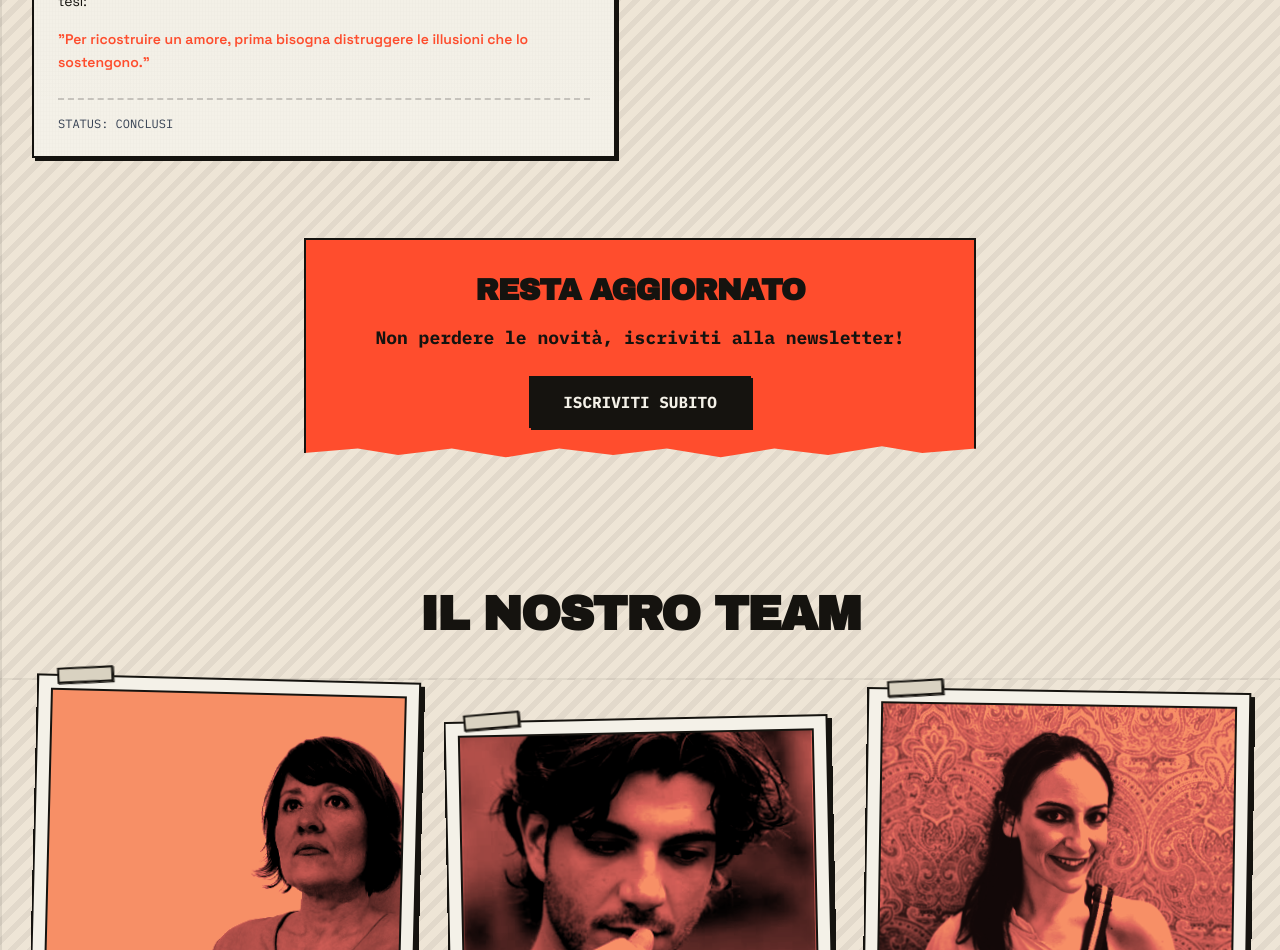
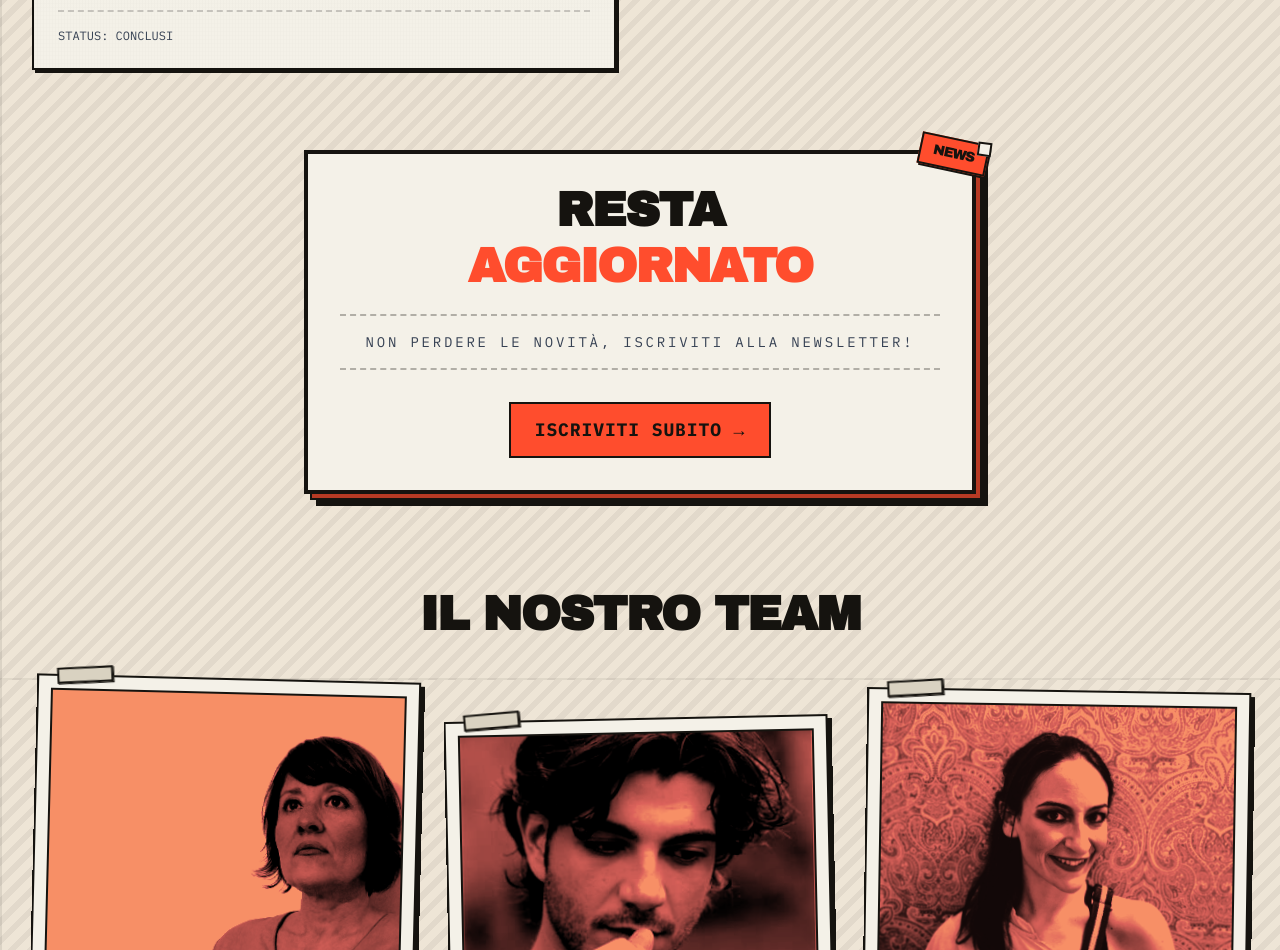
Before and after one commit to msagliocco/lascompagnia-dev, a React (Vite) app: page / in a window 1280 px wide. Shown: the part 3320-4270 px from the top of the page. Built offline with nearby package versions, Linux system fonts and the light colour scheme.

Commit message:
Fix mobile layout issues, enable pinch zoom, fix card clipping, and redesign newsletter block with brutalist aesthetic

```diff
--- a/index.html
+++ b/index.html
@@ -12,7 +12,7 @@
     </script>
     <meta charset="UTF-8" />
     <link rel="icon" type="image/svg+xml" href="/vite.svg" />
-    <meta name="viewport" content="width=device-width, initial-scale=1.0" />
+    <meta name="viewport" content="width=device-width, initial-scale=1.0, maximum-scale=5.0, user-scalable=yes" />
     <title>Teatro italiano a Bruxelles | La Scompagnia</title>
     <meta name="google-site-verification" content="rRm1f4R39xB3eHXroBEpG47CTiJj9OuIiZO7WBWmxeg" />
 
--- a/src/App.tsx
+++ b/src/App.tsx
@@ -25,7 +25,7 @@ function App() {
     <div className="min-h-screen flex flex-col relative text-pitch-black bg-brutalist-wall">
       <BackgroundOrnaments />
       <Header />
-      <main className="flex-grow z-10 pt-20 pb-12 px-4 max-w-7xl mx-auto w-full">
+      <main className="flex-grow z-10 pt-14 pb-12 px-4 max-w-7xl mx-auto w-full">
         <Home />
         <OurStory />
         <Shows />
--- a/src/components/Booking.tsx
+++ b/src/components/Booking.tsx
@@ -1,6 +1,6 @@
 const Booking = () => {
   return (
-    <section id="booking" className="py-16">
+    <section id="booking" className="py-12">
       <div className="container mx-auto px-4">
         <h2 className="text-4xl md:text-5xl font-black mb-16 text-center uppercase tracking-tight text-pitch-black">
           Biglietti
--- a/src/components/Gallery.tsx
+++ b/src/components/Gallery.tsx
@@ -87,7 +87,7 @@ const Gallery = () => {
   const [selectedImage, setSelectedImage] = useState<string | null>(null);
 
   return (
-    <section id="gallery" className="py-16">
+    <section id="gallery" className="py-12">
       <div className="container mx-auto px-4">
         <h2 className="text-4xl md:text-5xl font-black mb-16 text-center uppercase tracking-tight text-pitch-black">
           Galleria
--- a/src/components/Home.tsx
+++ b/src/components/Home.tsx
@@ -1,6 +1,6 @@
 const Home = () => {
   return (
-    <section id="home" className="mx-auto max-w-7xl pt-4 pb-16 lg:pt-6 lg:pb-20">
+    <section id="home" className="mx-auto max-w-7xl pt-4 pb-12 lg:pt-6 lg:pb-16">
       <div className="mb-10 px-4">
         <div className="note-card inline-flex flex-wrap items-center gap-3 font-mono text-xs tracking-[0.3em]">
           <span className="stamp-mark stamp-mini">News</span>
@@ -18,7 +18,7 @@ const Home = () => {
 
       <div className="container mx-auto px-4 grid lg:grid-cols-[1.3fr_0.7fr] gap-10 items-end">
         <div>
-          <h1 className="text-6xl md:text-8xl font-black mb-6 uppercase leading-none tracking-tight text-pitch-black">
+          <h1 className="text-4xl sm:text-6xl md:text-8xl font-black mb-6 uppercase leading-none tracking-tight text-pitch-black">
             TEATRO<br />
             <span className="text-neon-lime">ITALIANO</span><br />
             A BRUXELLES
--- a/src/components/OurStory.tsx
+++ b/src/components/OurStory.tsx
@@ -1,6 +1,6 @@
 const OurStory = () => {
   return (
-    <section id="about" className="py-16">
+    <section id="about" className="py-12">
       <div className="container mx-auto px-4">
         <h2 className="text-4xl md:text-5xl font-black mb-16 text-center uppercase tracking-tight text-pitch-black">
           La Nostra Storia
--- a/src/components/Shows.tsx
+++ b/src/components/Shows.tsx
@@ -45,7 +45,7 @@ const Shows = () => {
   ];
 
   return (
-    <section id="shows" className="py-16">
+    <section id="shows" className="py-12">
       <div className="container mx-auto px-4">
         <h2 className="text-4xl md:text-5xl font-black mb-12 text-center uppercase tracking-tight text-pitch-black">
           Spettacoli
@@ -109,12 +109,26 @@ const Shows = () => {
           ))}
         </div>
 
-        <div className="text-center mt-20 border-2 border-pitch-black p-8 bg-neon-lime text-pitch-black shadow-brutal max-w-2xl mx-auto torn-edge">
-          <h3 className="text-3xl font-black mb-4 uppercase">
-            Resta Aggiornato
+        <div className="relative mt-20 max-w-2xl mx-auto">
+          {/* Stacked offset layers for depth */}
+          <div className="absolute inset-0 bg-pitch-black translate-x-3 translate-y-3 border-2 border-pitch-black"></div>
+          <div className="absolute inset-0 bg-neon-pink translate-x-1.5 translate-y-1.5 border-2 border-pitch-black"></div>
+
+          {/* Main card */}
+          <div className="relative bg-off-white border-4 border-pitch-black p-8 text-center">
+            {/* Rotated stamp badge */}
+            <div className="absolute -top-4 -right-4 rotate-12">
+              <div className="stamp-mark px-3 py-1 text-sm">NEWS</div>
+            </div>
+
+            <h3 className="text-4xl md:text-5xl font-black uppercase tracking-tight text-pitch-black mb-2">
+              Resta
+            </h3>
+            <h3 className="text-4xl md:text-5xl font-black uppercase tracking-tight text-neon-lime mb-6">
+              Aggiornato
             </h3>
 
-          <p className="font-mono font-bold mb-6 text-lg">
+            <p className="font-mono text-sm uppercase tracking-[0.2em] text-gray-700 mb-8 border-t-2 border-b-2 border-dashed border-pitch-black/30 py-4">
               Non perdere le novità, iscriviti alla newsletter!
             </p>
 
@@ -122,10 +136,11 @@ const Shows = () => {
               href="https://2bc6204c.sibforms.com/serve/MUIFAAdp42exZq-2IxRY-VoqtlkKnBibUpWXTPoh1FUuIvyMZWzod0KfjIQR9I3JXDDgTPYCaQICEzO1EOzGUfFIMwsAwFJgq1DIQ0wNyO1n3g_GDeFP9MsFNs2K9tSM5XAYgQEmox7DNhFN9mQOnqICMJmYkw1CBDdFS4Yhhc7H3wGgR77o89N0ZHVR_UyIHuukfP7ov4Hg76KR"
               target="_blank"
               rel="noopener noreferrer"
-            className="inline-block bg-pitch-black text-off-white font-bold font-mono uppercase px-8 py-3 border-2 border-pitch-black hover:bg-off-white hover:text-pitch-black transition-all shadow-[2px_2px_0px_0px_#15130f]"
+              className="brutal-btn text-lg inline-block"
             >
-            Iscriviti Subito
+              Iscriviti Subito →
             </a>
+          </div>
         </div>
       </div >
     </section >
--- a/src/components/Team.tsx
+++ b/src/components/Team.tsx
@@ -203,7 +203,7 @@ const Team = () => {
   };
 
   return (
-    <section id="team" className="py-16 overflow-x-hidden">
+    <section id="team" className="py-12">
       <div className="container mx-auto px-4">
         <h2 className="text-4xl md:text-5xl font-black mb-16 text-center uppercase tracking-tight text-pitch-black">
           Il Nostro Team
--- a/src/index.css
+++ b/src/index.css
@@ -58,7 +58,7 @@ h6 {
 }
 
 .poster-card {
-  @apply border-2 border-pitch-black bg-off-white text-pitch-black p-6 shadow-[3px_3px_0px_0px_#15130f] transition-transform duration-200 relative overflow-hidden;
+  @apply border-2 border-pitch-black bg-off-white text-pitch-black p-4 sm:p-6 shadow-[3px_3px_0px_0px_#15130f] transition-transform duration-200 relative overflow-hidden;
   background-image: linear-gradient(180deg, rgba(0, 0, 0, 0.03), rgba(0, 0, 0, 0));
 }
 
@@ -346,7 +346,7 @@ h6 {
   will-change: transform;
 }
 
-.bg-brutalist-wall > :not(.bg-ornaments) {
+.bg-brutalist-wall> :not(.bg-ornaments) {
   position: relative;
   z-index: 2;
 }
```
Lines whose indentation alone changed are shown as unchanged.
